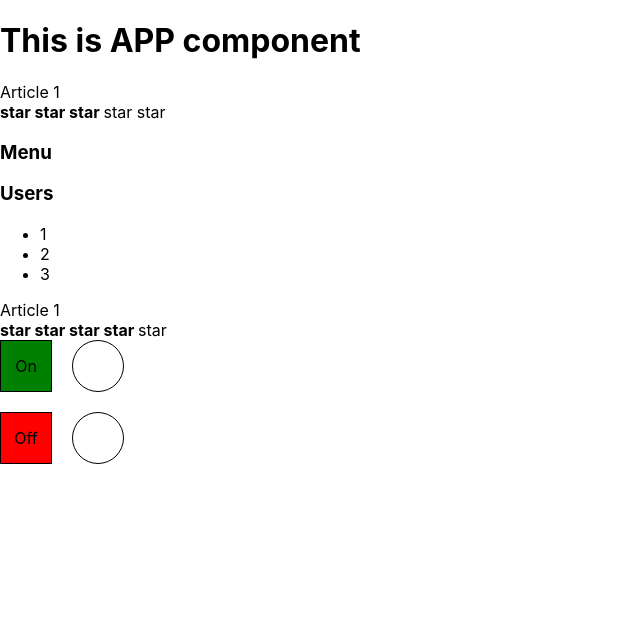
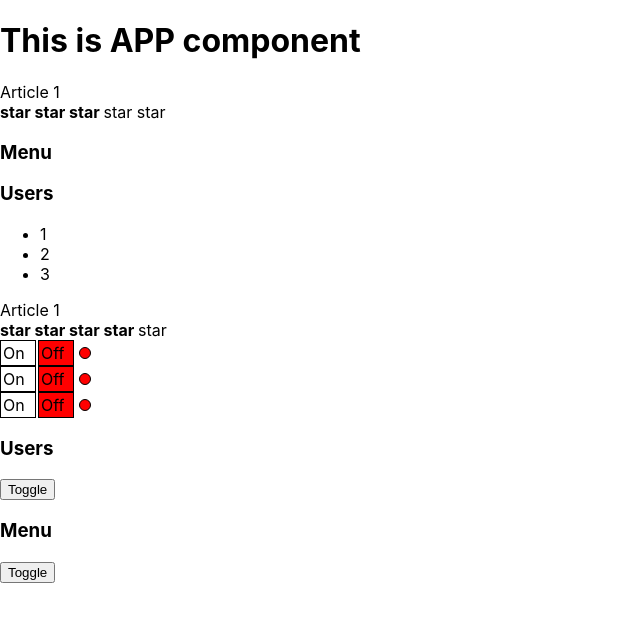
Before and after one commit to Aliaksandr91/Homework, a React (Create React App) app: page / in a window 1280 px wide. Shown: the top 622 px of the page, without its empty margins (0-640 px from the left). Built offline with nearby package versions, Linux system fonts and the light colour scheme.

Commit message:
feat: onOff comleate, uncontrolled accordion

```diff
--- a/src/App.tsx
+++ b/src/App.tsx
@@ -3,6 +3,7 @@
 import Accordion from "./components/Accordion/Accordion";
 import {Rating} from "./components/Rating/Rating";
 import {OnOff} from "./components/onOff/OnOff";
+import UnControlledAccordion from "./components/UnControlledAccordion/UnControlledAccordion";
 
 function App() {
     console.log('App rendering')
@@ -14,8 +15,11 @@
             <Accordion titleValue={'Users'} collapsed={false}/>
             Article 1
             <Rating value={4}/>
-            <OnOff status={true}/>
-            <OnOff status={false}/>
+            <OnOff/>
+            <OnOff/>
+            <OnOff/>
+            <UnControlledAccordion titleValue={'Users'} />
+            <UnControlledAccordion titleValue={'Menu'} />
         </div>
     )
 }
--- /dev/null
+++ b/src/components/UnControlledAccordion/UnControlledAccordion.tsx
@@ -0,0 +1,41 @@
+import React, {useState} from "react";
+
+type AccordionPropsType = {
+    titleValue: string
+}
+
+function UnControlledAccordion(props: AccordionPropsType) {
+    console.log('Accordion rendering')
+
+    let [collapsed, setCollapsed] = useState(false)
+
+    return (
+        <div>
+            <AccordionTitle title={props.titleValue}/>
+            <button onClick={() => {setCollapsed(!collapsed)}}>Toggle</button>
+            {collapsed && <AccordionBody/>}
+        </div>)
+
+}
+
+type AccordionTitlePropsType = {
+    title: string
+}
+
+function AccordionTitle(props: AccordionTitlePropsType) {
+    console.log('AccordionTitle rendering')
+    return <h3>{props.title}</h3>
+}
+
+function AccordionBody() {
+    console.log('AccordionBody rendering')
+    return (
+        <ul>
+            <li>1</li>
+            <li>2</li>
+            <li>3</li>
+        </ul>
+    )
+}
+
+export default UnControlledAccordion
--- a/src/components/onOff/OnOff.css
+++ /dev/null
@@ -1,23 +0,0 @@
-.container {
-    display: flex;
-}
-.block, .circle {
-    width: 50px;
-    height: 50px;
-    margin-bottom: 20px;
-    display: flex;
-    align-items: center;
-    justify-content: center;
-    border: 1px solid black;
-}
-.circle {
-    margin-left: 20px;
-    border-radius: 50%;
-}
-
-.green {
-    background-color: green;
-}
-.red {
-    background-color: red;
-}
--- a/src/components/onOff/OnOff.tsx
+++ b/src/components/onOff/OnOff.tsx
@@ -1,17 +1,50 @@
-import React from "react";
-import './OnOff.css';
-type OnOffPropsType = {
-    status: boolean
+import React, {useState} from "react";
+
+type PropsType = {
+    // on: boolean
 }
 
-export const OnOff = (props:OnOffPropsType) => {
+
+export const OnOff = (props: PropsType) => {
+
     console.log('OnOff rendering')
+    let [on, setOn] = useState(false)
+    const onStyle = {
+        width: '30px',
+        height: '20px',
+        border: '1px solid black',
+        display: 'inline-block',
+        padding: '2px',
+        backgroundColor: on ? 'green' : 'white',
+        cursor: 'pointer'
+    }
+    const offStyle = {
+        width: '30px',
+        height: '20px',
+        border: '1px solid black',
+        display: 'inline-block',
+        marginLeft: '2px',
+        padding: '2px',
+        backgroundColor: on ? 'white' : 'red',
+        cursor: 'pointer'
+    }
+    const indicatorStyle = {
+        width: '10px',
+        height: '10px',
+        borderRadius: '15px',
+        border: '1px solid black',
+        display: 'inline-block',
+        marginLeft: '5px',
+        backgroundColor: on ? 'green' : 'red'
+    }
+
     return (
-        <div className="container">
-            {props.status &&  <div className="block green">On</div>}
-            {!props.status &&  <div className="block red">Off</div>}
-
-            <div className="circle"></div>
+        <div>
+            <div style={onStyle} onClick={() => {setOn(true)}}>On
+            </div>
+            <div style={offStyle} onClick={() => {setOn(false)}}>Off
+            </div>
+            <div style={indicatorStyle}></div>
         </div>)
 
 }
```
